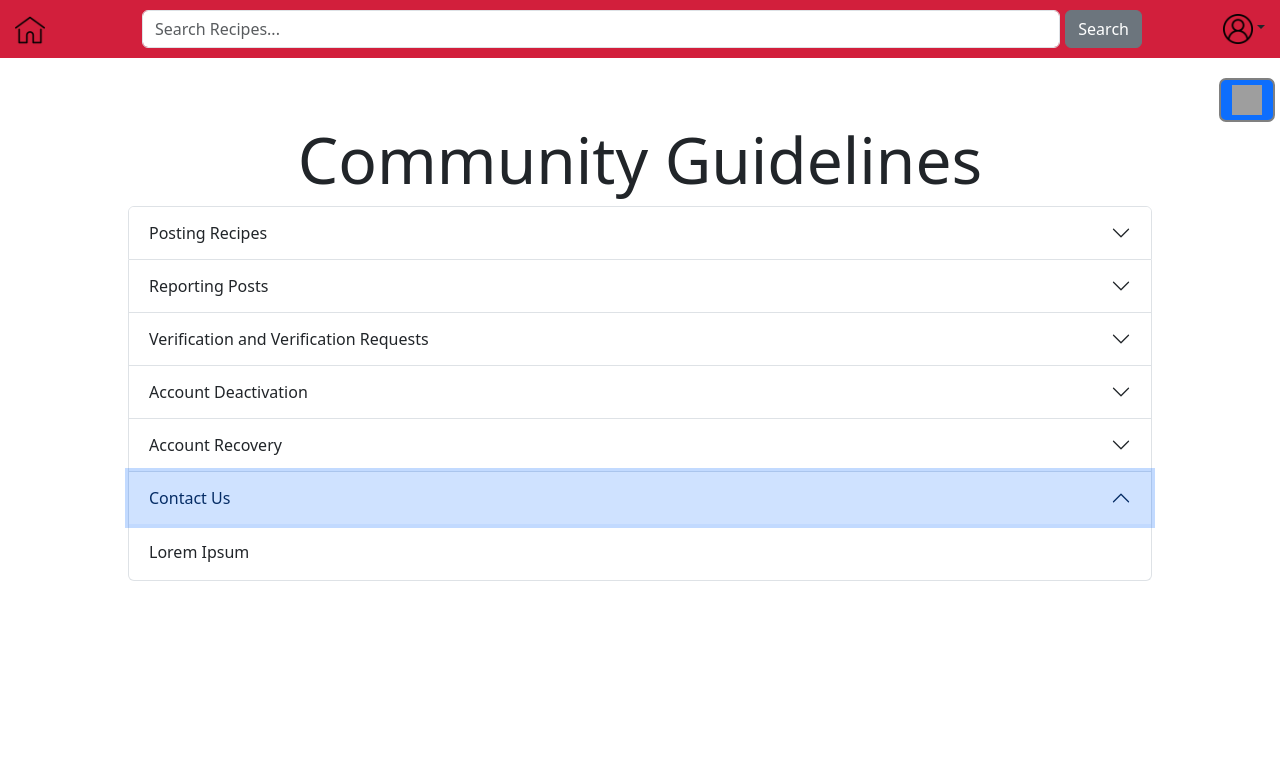
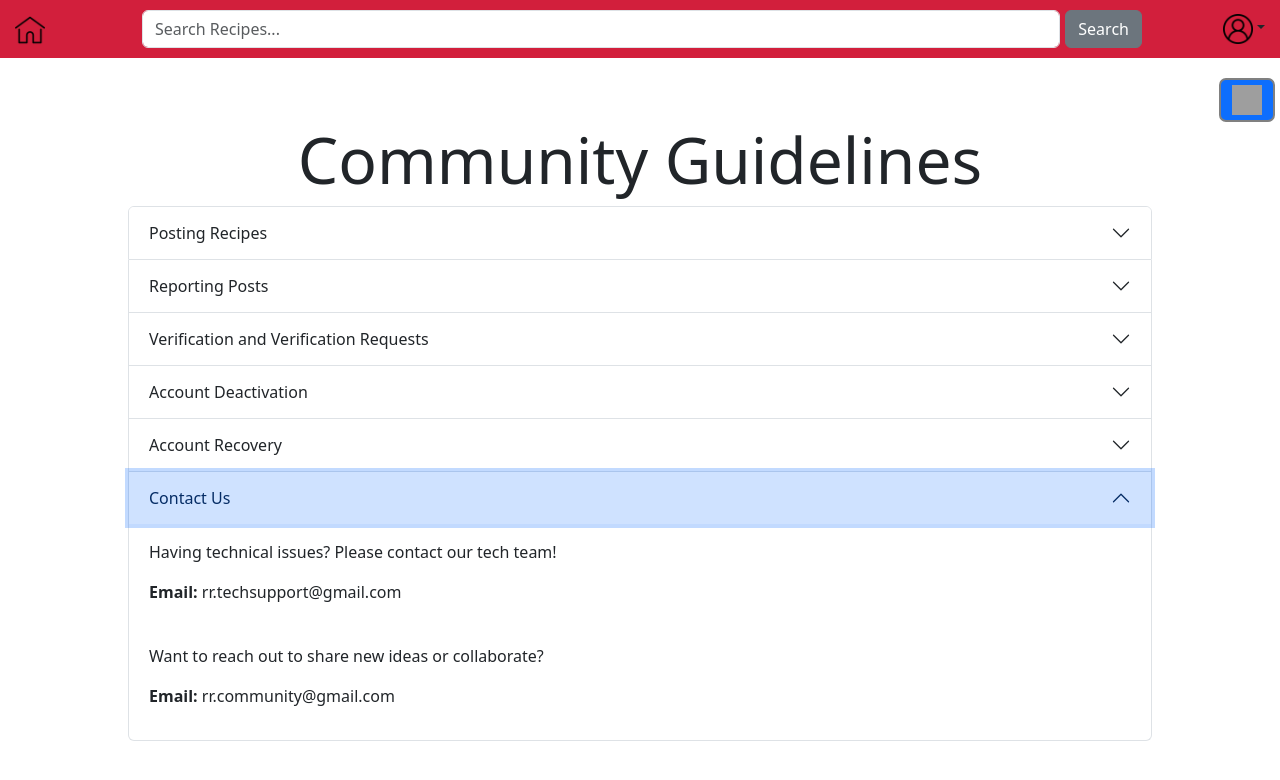
Before and after one commit to DonnyLp/recipe-repo, a React (Create React App) app in the folder frontend/: page /CommunityGuidelines in a window 1280 px wide. Both pictures are taken after a click on the button "Contact Us". Shown: the top 780 px of the page. Built offline with nearby package versions, Linux system fonts and the light colour scheme; grey boxes are pictures that could not be loaded.

Commit message:
Added in contacts

```diff
--- a/frontend/src/pages/CommunityGuidelines.js
+++ b/frontend/src/pages/CommunityGuidelines.js
@@ -41,7 +41,15 @@ const CommunityGuidelines = () => {
                     </Accordion.Item>
                     <Accordion.Item eventKey="5">
                         <Accordion.Header>Contact Us</Accordion.Header>
-                        <Accordion.Body>Lorem Ipsum</Accordion.Body>
+                        <Accordion.Body>
+                            <p>Having technical issues? Please contact our tech team!</p>
+                            <p><b>Email:</b> rr.techsupport@gmail.com</p>
+
+                            <br/>
+
+                            <p>Want to reach out to share new ideas or collaborate?</p>
+                            <p><b>Email:</b> rr.community@gmail.com</p>
+                        </Accordion.Body>
                     </Accordion.Item>
                 </Accordion>
             </div>
```
